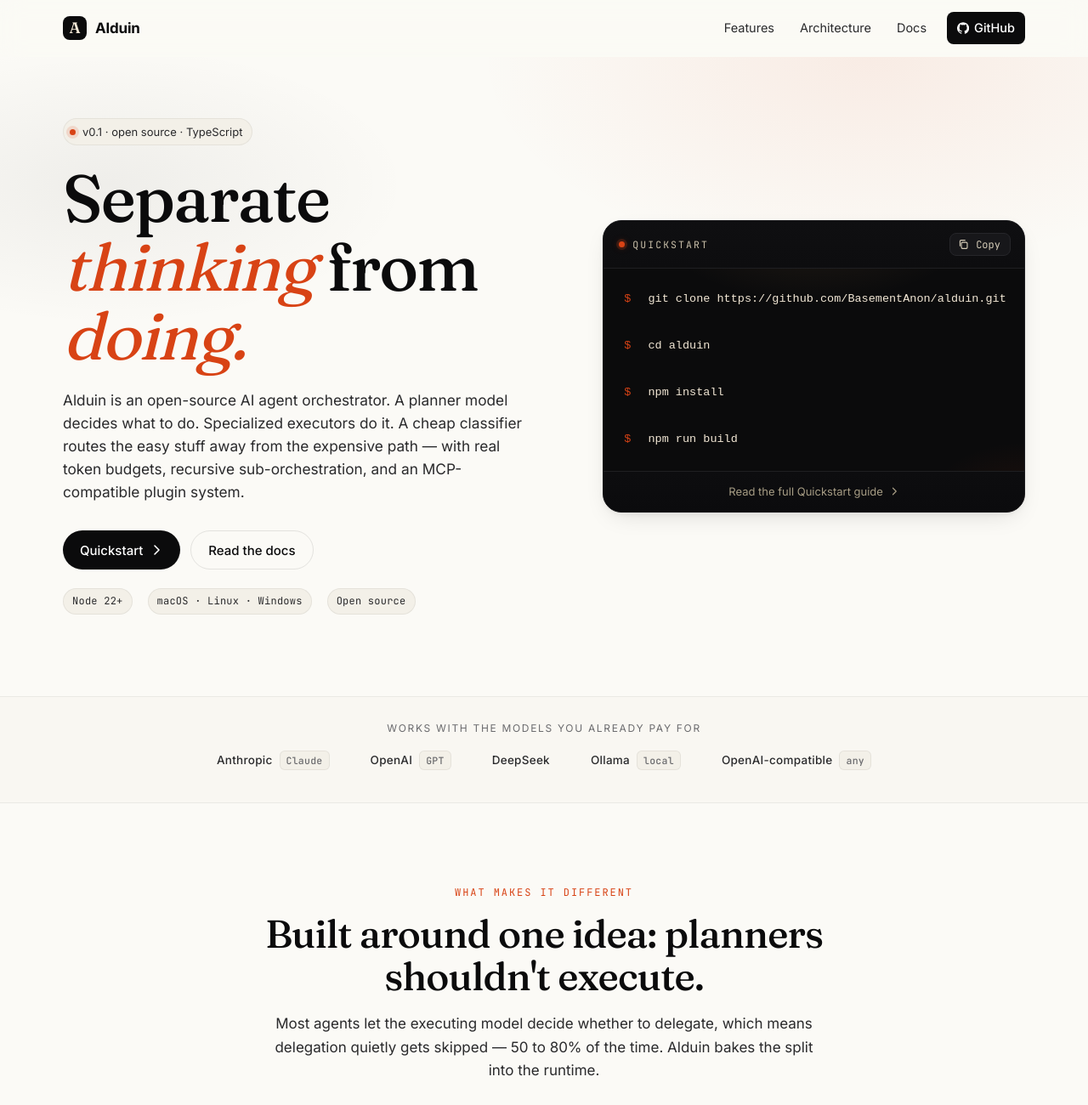
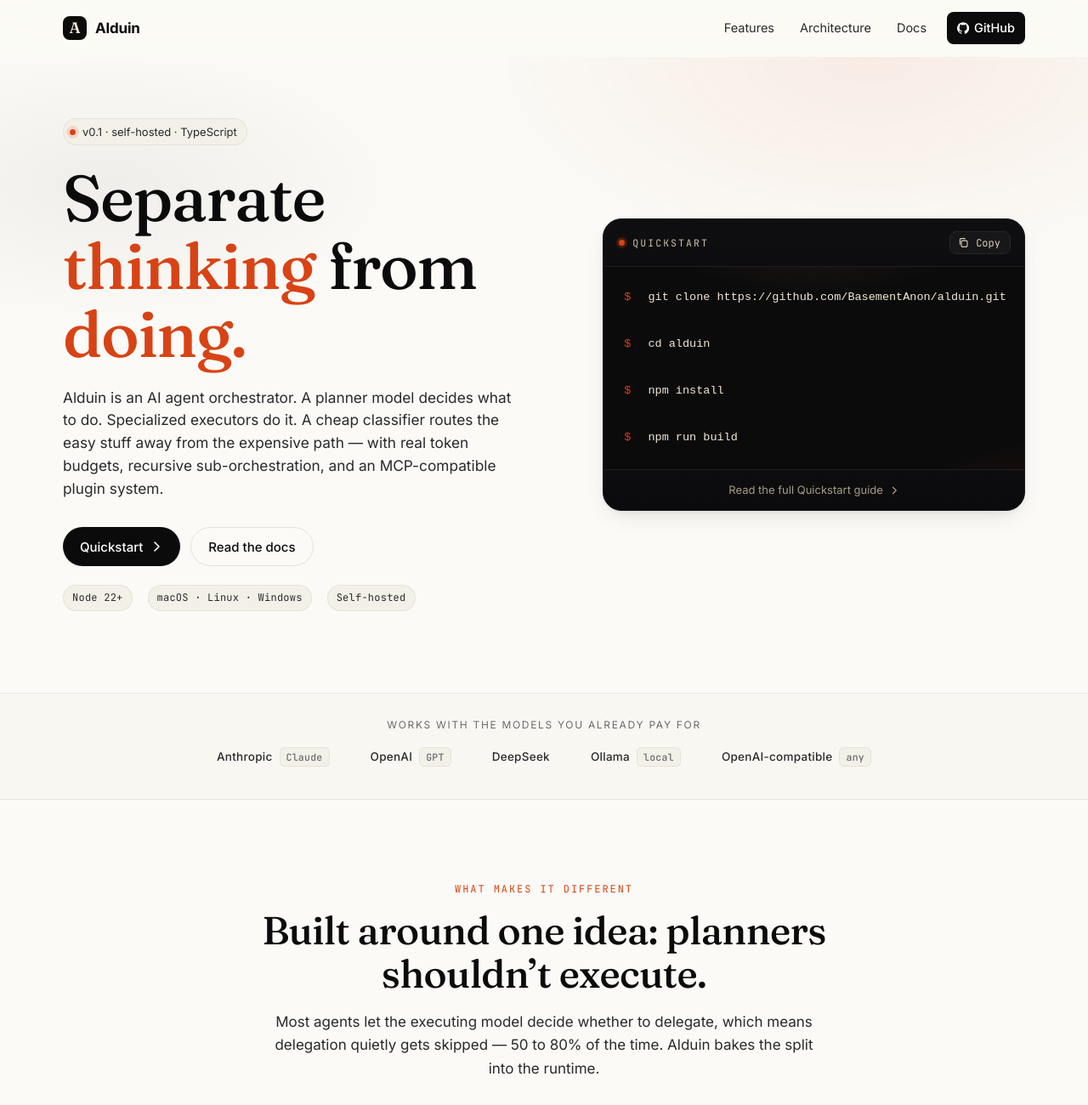
Before and after one commit to BasementAnon/alduin, a website: page website/index.html in a window 1280 px wide. Shown: the top 1300 px of the page at 85% size. Drawn offline with Linux system fonts and the light colour scheme.

Commit message:
add: website

```diff
--- a/website/index.html
+++ b/website/index.html
@@ -5,7 +5,7 @@
   <meta name="viewport" content="width=device-width, initial-scale=1, viewport-fit=cover" />
   <meta name="theme-color" content="#0B0B0C" />
   <title>Alduin — Separate thinking from doing.</title>
-  <meta name="description" content="Alduin is an open-source AI agent orchestrator. A planner decides what to do, specialized executors do it, and cheap classifiers route the easy stuff away from the expensive path." />
+  <meta name="description" content="Alduin is an AI agent orchestrator. A planner decides what to do, specialized executors do it, and cheap classifiers route the easy stuff away from the expensive path." />
 
   <!-- Open Graph -->
   <meta property="og:type" content="website" />
@@ -25,7 +25,7 @@
   <!-- Fonts -->
   <link rel="preconnect" href="https://fonts.googleapis.com" />
   <link rel="preconnect" href="https://fonts.gstatic.com" crossorigin />
-  <link href="https://fonts.googleapis.com/css2?family=Inter:wght@400;500;600;700;800&family=Fraunces:opsz,wght@9..144,400;9..144,500;9..144,600&family=JetBrains+Mono:wght@400;500&display=swap" rel="stylesheet" />
+  <link href="https://fonts.googleapis.com/css2?family=Inter:wght@400;500;600;700;800&family=Fraunces:ital,opsz,wght@0,9..144,400;0,9..144,500;0,9..144,600;1,9..144,400;1,9..144,500&family=JetBrains+Mono:wght@400;500&display=swap" rel="stylesheet" />
 
   <style>
     :root {
@@ -181,17 +181,20 @@
     .hero h1 {
       font-family: 'Fraunces', Georgia, serif;
       font-weight: 500;
-      font-size: clamp(38px, 6.2vw, 78px);
-      line-height: 1.04;
-      letter-spacing: -0.025em;
+      font-size: clamp(38px, 6.2vw, 76px);
+      line-height: 1.05;
+      letter-spacing: -0.02em;
       margin: 0 0 22px;
       color: var(--ink);
-      word-break: break-word;
+      word-break: normal;
       overflow-wrap: break-word;
+      font-optical-sizing: auto;
+      font-feature-settings: "kern" 1, "liga" 1;
+      text-rendering: optimizeLegibility;
     }
     .hero h1 em {
-      font-style: italic;
-      font-weight: 400;
+      font-style: normal;
+      font-weight: 500;
       color: var(--accent);
     }
     .hero-sub {
@@ -454,9 +457,12 @@
       font-family: 'Fraunces', Georgia, serif;
       font-weight: 500;
       font-size: clamp(32px, 3.6vw, 46px);
-      line-height: 1.08;
-      letter-spacing: -0.02em;
+      line-height: 1.1;
+      letter-spacing: -0.015em;
       margin: 0 0 18px;
+      font-optical-sizing: auto;
+      font-feature-settings: "kern" 1, "liga" 1;
+      text-rendering: optimizeLegibility;
     }
     .section-sub {
       font-size: 17px;
@@ -606,9 +612,12 @@
       font-family: 'Fraunces', Georgia, serif;
       font-weight: 500;
       font-size: clamp(30px, 3.4vw, 42px);
-      line-height: 1.1;
-      letter-spacing: -0.02em;
+      line-height: 1.12;
+      letter-spacing: -0.015em;
       color: #FFF;
+      font-optical-sizing: auto;
+      font-feature-settings: "kern" 1, "liga" 1;
+      text-rendering: optimizeLegibility;
     }
     .cta-card p {
       position: relative;
@@ -713,11 +722,11 @@
         <div class="hero-copy reveal">
           <span class="eyebrow">
             <span class="dot"></span>
-            v0.1 &middot; open source &middot; TypeScript
+            v0.1 &middot; self-hosted &middot; TypeScript
           </span>
           <h1>Separate <em>thinking</em> from <em>doing.</em></h1>
           <p class="hero-sub">
-            Alduin is an open-source AI agent orchestrator. A planner model decides what to do.
+            Alduin is an AI agent orchestrator. A planner model decides what to do.
             Specialized executors do it. A cheap classifier routes the easy stuff away from
             the expensive path &mdash; with real token budgets, recursive sub-orchestration,
             and an MCP-compatible plugin system.
@@ -736,7 +745,7 @@
           <div class="meta-row">
             <span class="meta-pill">Node 22+</span>
             <span class="meta-pill">macOS &middot; Linux &middot; Windows</span>
-            <span class="meta-pill">Open source</span>
+            <span class="meta-pill">Self-hosted</span>
           </div>
         </div>
 
@@ -795,7 +804,7 @@
     <div class="container">
       <div class="section-head reveal">
         <div class="section-eyebrow">What makes it different</div>
-        <h2 class="section-title">Built around one idea: planners shouldn't execute.</h2>
+        <h2 class="section-title">Built around one idea: planners shouldn&rsquo;t execute.</h2>
         <p class="section-sub">
           Most agents let the executing model decide whether to delegate, which means
           delegation quietly gets skipped &mdash; 50 to 80% of the time. Alduin bakes the
@@ -905,7 +914,7 @@
   <!-- ============== CTA ============== -->
   <div class="cta reveal">
     <div class="cta-card">
-      <h2>Stop losing delegation to the model that's holding the tools.</h2>
+      <h2>Stop losing delegation to the model that&rsquo;s holding the tools.</h2>
       <p>Clone the repo, point it at your models, and run your first orchestrated task in under five minutes.</p>
       <div class="cta-row">
         <a class="btn btn-primary" href="https://github.com/BasementAnon/alduin/blob/main/docs/QUICKSTART.md" target="_blank" rel="noopener">
--- a/website/terms.html
+++ b/website/terms.html
@@ -12,7 +12,7 @@
 
   <link rel="preconnect" href="https://fonts.googleapis.com" />
   <link rel="preconnect" href="https://fonts.gstatic.com" crossorigin />
-  <link href="https://fonts.googleapis.com/css2?family=Inter:wght@400;500;600;700&family=Fraunces:opsz,wght@9..144,400;9..144,500;9..144,600&family=JetBrains+Mono:wght@400;500&display=swap" rel="stylesheet" />
+  <link href="https://fonts.googleapis.com/css2?family=Inter:wght@400;500;600;700&family=Fraunces:ital,opsz,wght@0,9..144,400;0,9..144,500;0,9..144,600;1,9..144,400;1,9..144,500&family=JetBrains+Mono:wght@400;500&display=swap" rel="stylesheet" />
 
   <style>
     :root {
@@ -382,7 +382,7 @@
       <p>
         The Software is designed to interoperate with third-party components, including AI model
         providers, local inference runtimes, messaging platforms, data sources, storage, operating
-        systems, and open-source dependencies. Those components are governed by their own licenses
+        systems, and third-party dependencies. Those components are governed by their own licenses
         and terms of service, which you are solely responsible for reviewing and complying with.
         The authors, maintainers, and contributors of the Software do not control, endorse, or take
         responsibility for those third-party components, their outputs, their availability, their
```
Also changed, not shown: 1 other file.
